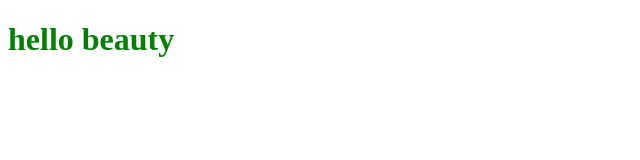
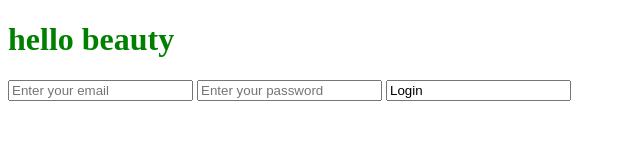
Before and after one commit to Judith-Awu/My-beauty-app, a plain HTML site: page index.html in a window 1280 px wide. Shown: the whole page, without its empty margins (0-640 px from the left). Drawn offline with Linux system fonts and the light colour scheme.

Commit message:
Fixed a form

```diff
--- a/index.html
+++ b/index.html
@@ -8,6 +8,11 @@
   </head>
   <body>
     <h1>hello beauty</h1>
+    <form>
+      <input type="email" placeholder="Enter your email" />
+      <input type="password" placeholder="Enter your password" />
+      <input type="" value="Login" />
+    </form>
     <script src="script.js"></script>
   </body>
 </html>
```
